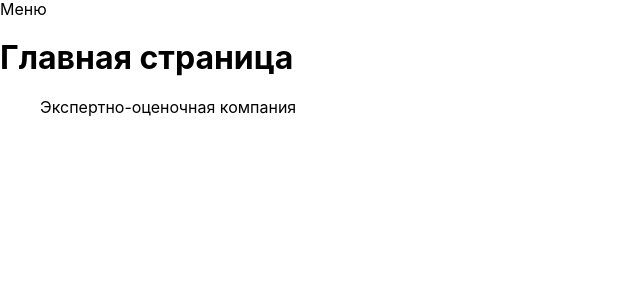
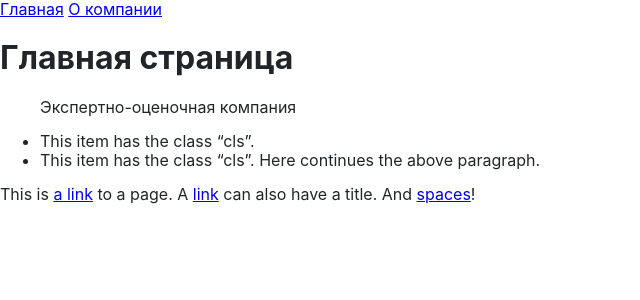
Before and after one commit to oooSudexpert/oooSudexpert.github.io, a Jekyll site: the page built from index.md, in a window 1280 px wide. Shown: the top 300 px of the page, without its empty margins (0-640 px from the left). Built offline with Jekyll 4.4.1, drawn with Linux system fonts in a browser that asks for light colours; our own code applies the rules of GitHub Pages for plain Markdown files.

Commit message:
Initial commit

```diff
--- /dev/null
+++ b/404.html
@@ -0,0 +1,4 @@
+---
+layout: default
+---
+Страница не найдена
--- a/_config.yml
+++ b/_config.yml
@@ -1,6 +1,12 @@
 title: Судэксперт
 description: Экспертно-оценочная компания.
+author:
+  name: Горшенин Степан Валентинович
+  email: gsv.tlt@gmail.com
 lang: ru
+
+kramdown:
+  input: Kramdown
 
 sass:
   style: compressed
--- a/_layouts/default.html
+++ b/_layouts/default.html
@@ -20,7 +20,11 @@
 </head>
 
 <body class="wrap">
-  <vav>Меню</vav>
+  <vav>
+    <a href="/">Главная</a>
+    <a href="/about">О компании</a>
+  </vav>
+  <h1 class="page-title">{{ page.title }}</h1>
   {{- content -}}
 
 </body>
--- a/_sass/_main.scss
+++ b/_sass/_main.scss
@@ -1,3 +1,4 @@
 body {
+    color: #212529;
     font-family: -apple-system, 'Roboto', sans-serif;
 }
--- a/index.md
+++ b/index.md
@@ -1,6 +1,15 @@
 ---
 layout: default
+title: Главная страница
 ---
 
-# Главная страница
 > Экспертно-оценочная компания
+
+* {:.cls1} This item has the class "cls".
+* {:.cls2} This item has the class "cls".
+  Here continues the above paragraph.
+
+
+This is [a link](http://rubyforge.org) to a page.
+A [link](../test "local URI") can also have a title.
+And [spaces](link with spaces.html)!
```
Also changed, not shown: about.md (added, +3 -0 lines).
